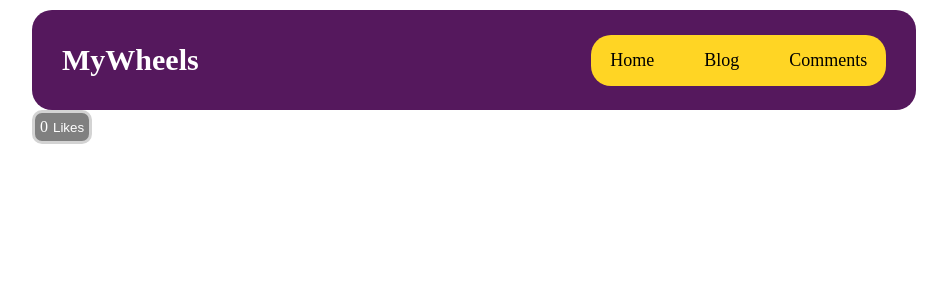
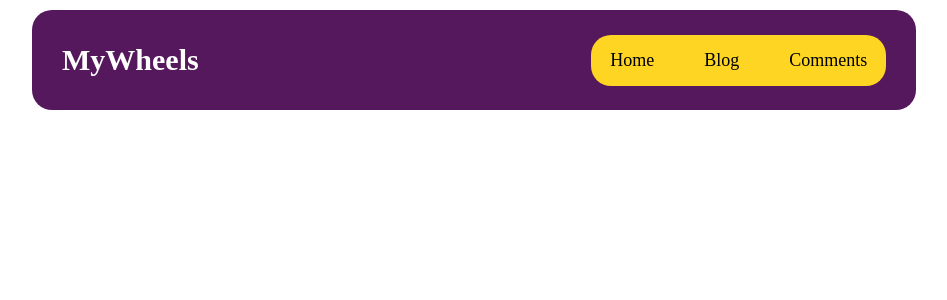
Before and after one commit to MagdaXlena/blog, a Next.js app: page / in a window 1280 px wide. Shown: the top 300 px of the page, without its empty margins (166-1113 px from the left). Built offline with nearby package versions, Linux system fonts and the light colour scheme.

Commit message:
like button

```diff
--- a/src/app/page.js
+++ b/src/app/page.js
@@ -4,7 +4,7 @@ import LikeButton from "./components/likeButton/LikeButton"
 export default function Home() {
   return (
     <div>
-        <LikeButton />
+
     </div>
   )
 }
```
